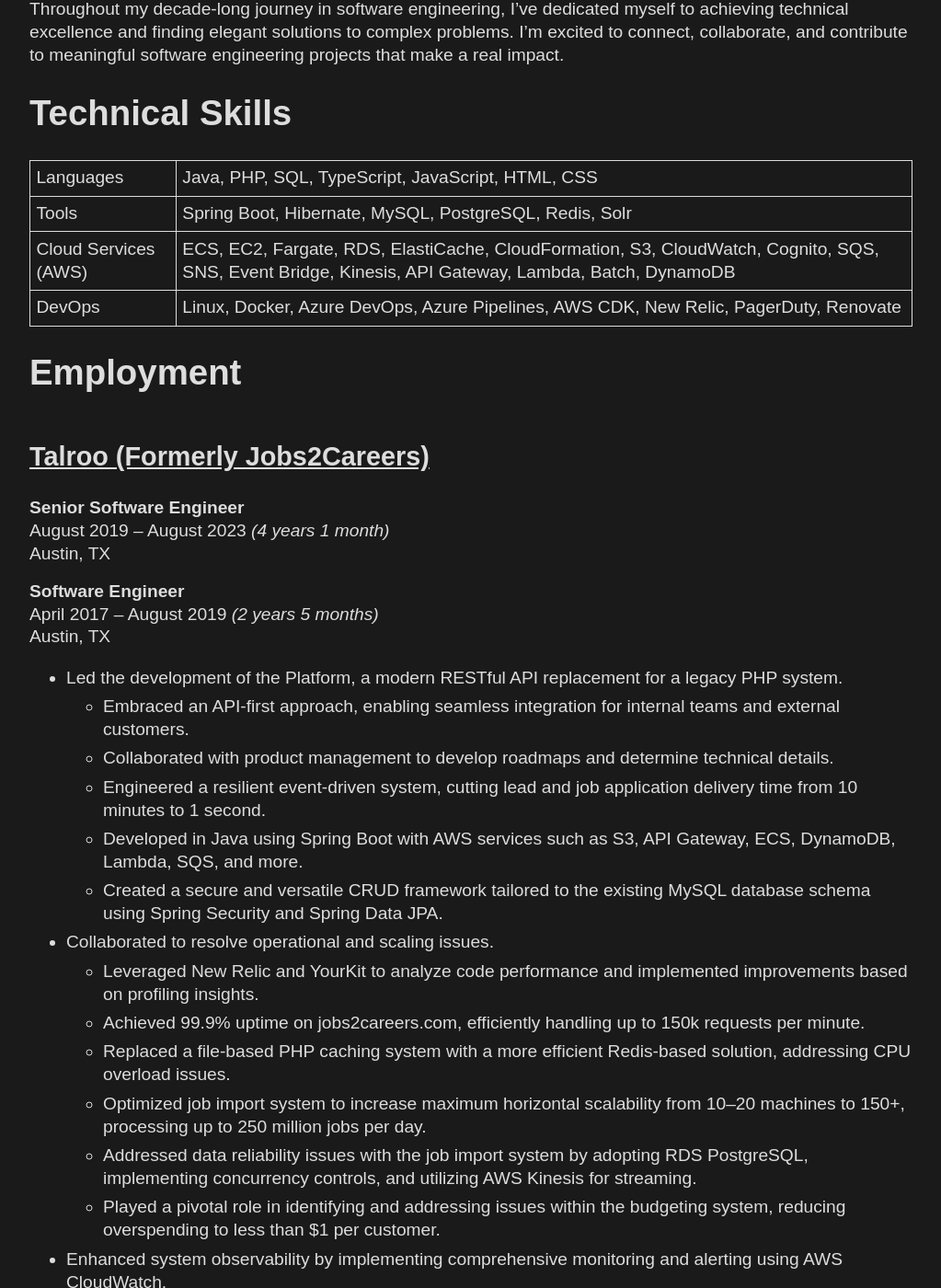
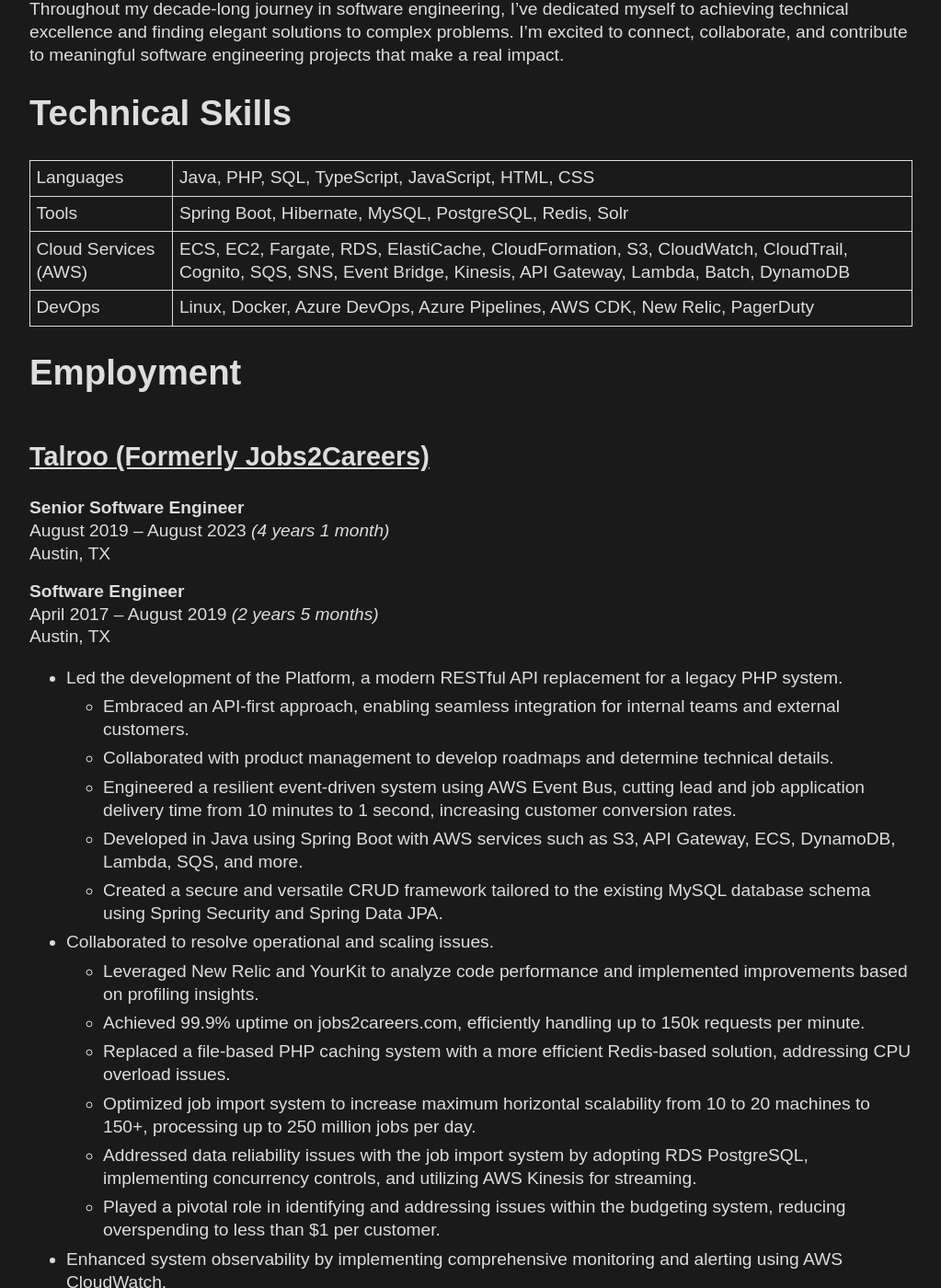
Before and after one commit to jacob-swanson/personal-site, a Jekyll site: the page built from src/resume.md, in a window 1280 px wide and 1400 px high, scrolled down 320 px. Shown: the whole window at 92% size, without its empty margins (128-1151 px from the left). Built offline with Jekyll 4.4.1, drawn with Linux system fonts in a browser that asks for light colours; some of the changed text lies outside the part shown.

Commit message:
Update resume wording

```diff
--- a/src/resume.md
+++ b/src/resume.md
@@ -16,11 +16,11 @@
 
 # Technical Skills
 
-|:-------------------- |:--------------------------------------------------------------------------------------------------------------------------------------------------- |
-| Languages            | Java, PHP, SQL, TypeScript, JavaScript, HTML, CSS                                                                                                   |
-| Tools                | Spring Boot, Hibernate, MySQL, PostgreSQL, Redis, Solr                                                                                              |
-| Cloud Services (AWS) | ECS, EC2, Fargate, RDS, ElastiCache, CloudFormation, S3, CloudWatch, Cognito, SQS, SNS, Event Bridge, Kinesis, API Gateway, Lambda, Batch, DynamoDB |
-| DevOps               | Linux, Docker, Azure DevOps, Azure Pipelines, AWS CDK, New Relic, PagerDuty, Renovate                                                               |
+|:-------------------- |:--------------------------------------------------------------------------------------------------------------------------------------------------------------- |
+| Languages            | Java, PHP, SQL, TypeScript, JavaScript, HTML, CSS                                                                                                               |
+| Tools                | Spring Boot, Hibernate, MySQL, PostgreSQL, Redis, Solr                                                                                                          |
+| Cloud Services (AWS) | ECS, EC2, Fargate, RDS, ElastiCache, CloudFormation, S3, CloudWatch, CloudTrail, Cognito, SQS, SNS, Event Bridge, Kinesis, API Gateway, Lambda, Batch, DynamoDB |
+| DevOps               | Linux, Docker, Azure DevOps, Azure Pipelines, AWS CDK, New Relic, PagerDuty                                                                                     |
 
 # Employment
 
@@ -37,18 +37,19 @@
 * Led the development of the Platform, a modern RESTful API replacement for a legacy PHP system.
     * Embraced an API-first approach, enabling seamless integration for internal teams and external customers.
     * Collaborated with product management to develop roadmaps and determine technical details.
-    * Engineered a resilient event-driven system, cutting lead and job application delivery time from 10 minutes to 1 second.
+    * Engineered a resilient event-driven system using AWS Event Bus, cutting lead and job application delivery time from 10 minutes to 1 second, increasing customer conversion rates.
     * Developed in Java using Spring Boot with AWS services such as S3, API Gateway, ECS, DynamoDB, Lambda, SQS, and more.
     * Created a secure and versatile CRUD framework tailored to the existing MySQL database schema using Spring Security and Spring Data JPA.
 * Collaborated to resolve operational and scaling issues.
   * Leveraged New Relic and YourKit to analyze code performance and implemented improvements based on profiling insights.
   * Achieved 99.9% uptime on jobs2careers.com, efficiently handling up to 150k requests per minute.
   * Replaced a file-based PHP caching system with a more efficient Redis-based solution, addressing CPU overload issues.
-  * Optimized job import system to increase maximum horizontal scalability from 10–20 machines to 150+, processing up to 250 million jobs per day.
+  * Optimized job import system to increase maximum horizontal scalability from 10 to 20 machines to 150+, processing up to 250 million jobs per day.
   * Addressed data reliability issues with the job import system by adopting RDS PostgreSQL, implementing concurrency controls, and utilizing AWS Kinesis for streaming.
   * Played a pivotal role in identifying and addressing issues within the budgeting system, reducing overspending to less than $1 per customer.
 * Enhanced system observability by implementing comprehensive monitoring and alerting using AWS CloudWatch.
 * Built and maintained CI/CD pipelines for new and existing software using Azure DevOps with Ansible, CloudFormation, and CDK.
+* Automated software dependency upgrades using Renovate Bot, saving engineering time and reducing response time to security vulnerabilities.
 * Orchestrated the upgrades of Java, PHP, and NodeJS, taking advantage of performance improvements and ensuring compatibility.
 * Worked with the infrastructure team to seamlessly upgrade software such as MySQL, PostgreSQL, Redis, and Solr.
 * Provided comprehensive support to the sales department by demonstrating proactive troubleshooting and implementing bug fixes and minor features.
```
Also changed, not shown: 2 other files.
